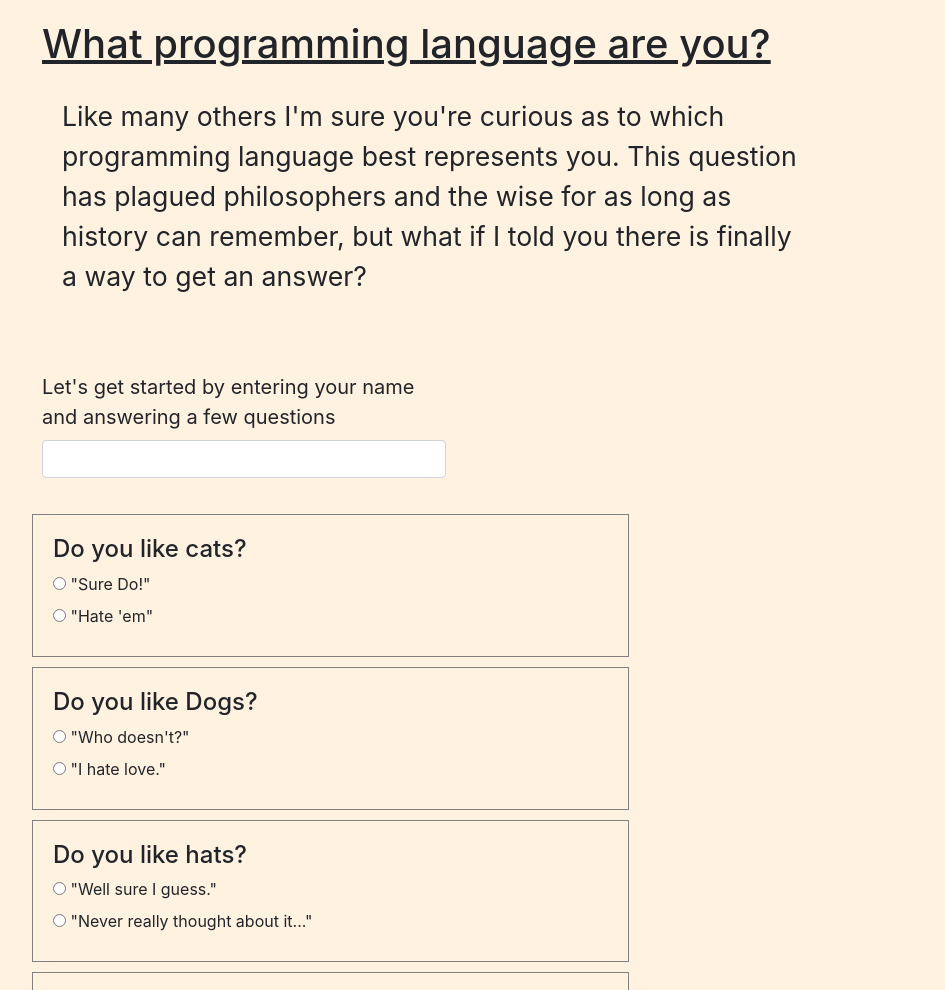
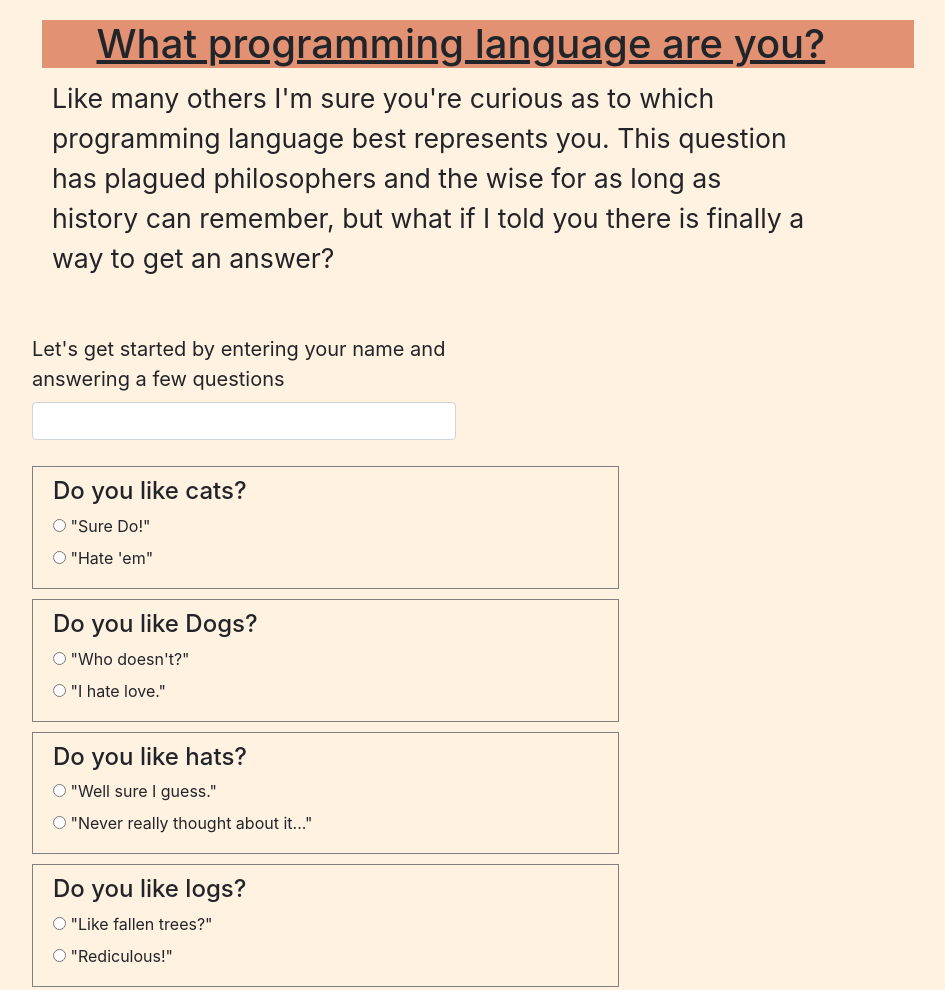
Before and after one commit to Thisisjameswyn/pro-language-selector, a plain HTML site: page index.html in a window 1280 px wide. Shown: the top 990 px of the page, without its empty margins (63-1008 px from the left). Drawn offline with Linux system fonts and the light colour scheme.

Commit message:
adjust a few elements in css

```diff
--- a/css/styles.css
+++ b/css/styles.css
@@ -1,10 +1,16 @@
 .welcome{
   box-sizing: border-box;
-  padding: 20px;
+  padding: 10px;
 }
 
 .welcome h1{
   text-decoration: underline;
+  padding-left: 5%;
+  float:left;
+  width: 80%;
+  height: 10%;
+  background-color: rgb(226, 145, 115);
+  margin: 10px;
 }
 
 .welcome p{
@@ -20,6 +26,7 @@
 
 #answer1, #answer2, #answer3{
   display: none;
+  padding: 50px;
 }
 
 .btn-group{
@@ -32,7 +39,8 @@
 
 .question{
   box-sizing:content-box;
-  padding: 20px;
+  padding: 10px;
+  padding-left: 20px;
   margin: 10px;
   border: 1px solid grey;
   width: 50%;
@@ -44,6 +52,6 @@ body{
 
 .form-group{
   width: 40%;
-  padding: 20px;
+  padding: 10px;
   font-size: 20px;
 }
--- a/index.html
+++ b/index.html
@@ -10,9 +10,9 @@
   <body>
     <div class="container">
       <div>
-        <h3 id="answer1">Try C# <span class="name"></span>, that's for you!</h3>
-        <h3 id="answer2">Maybe JavaScript is the way to go <span class="name"></span>.</h3>
-        <h3 id="answer3">Hmmmmm <span class="name"></span>, Python I guess</h3>
+        <h2 id="answer1">Try C# <span class="name"></span>, that's for you!</h2>
+        <h2 id="answer2">Maybe JavaScript is the way to go <span class="name"></span>.</h2>
+        <h2 id="answer3">Hmmmmm <span class="name"></span>, Python I guess</h2>
       </div>
       <div class="welcome">
         <h1>What programming language are you?</h1>
```
